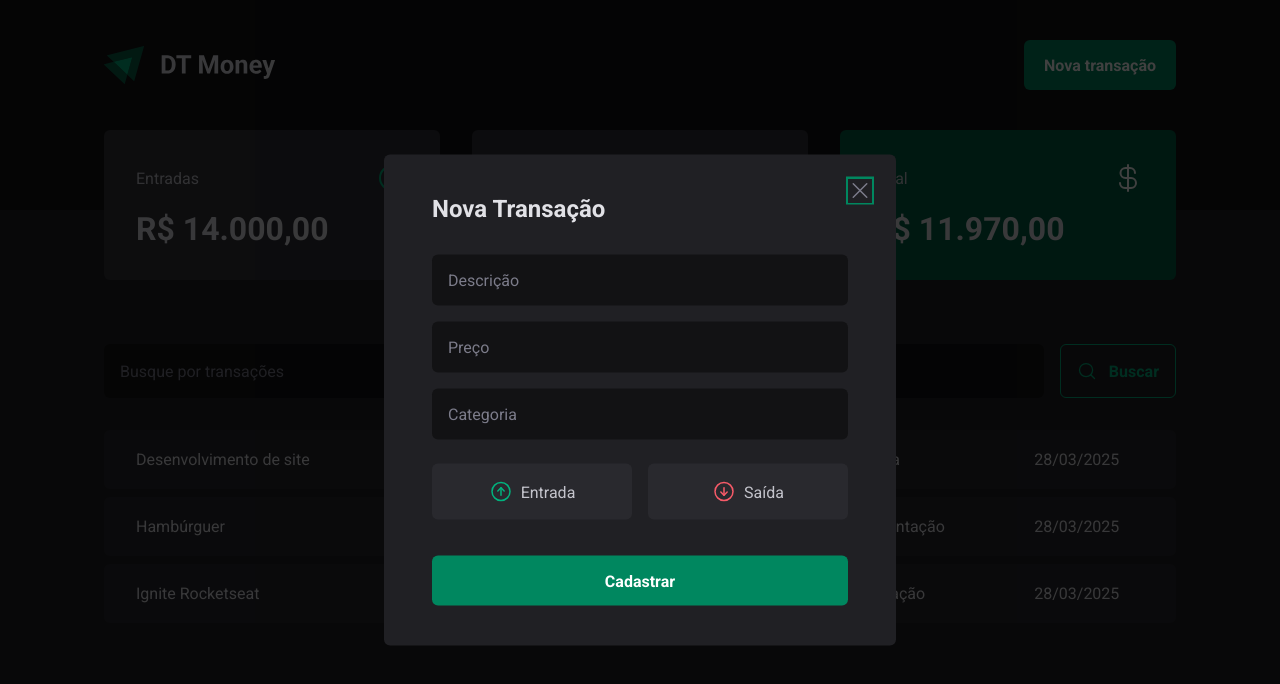
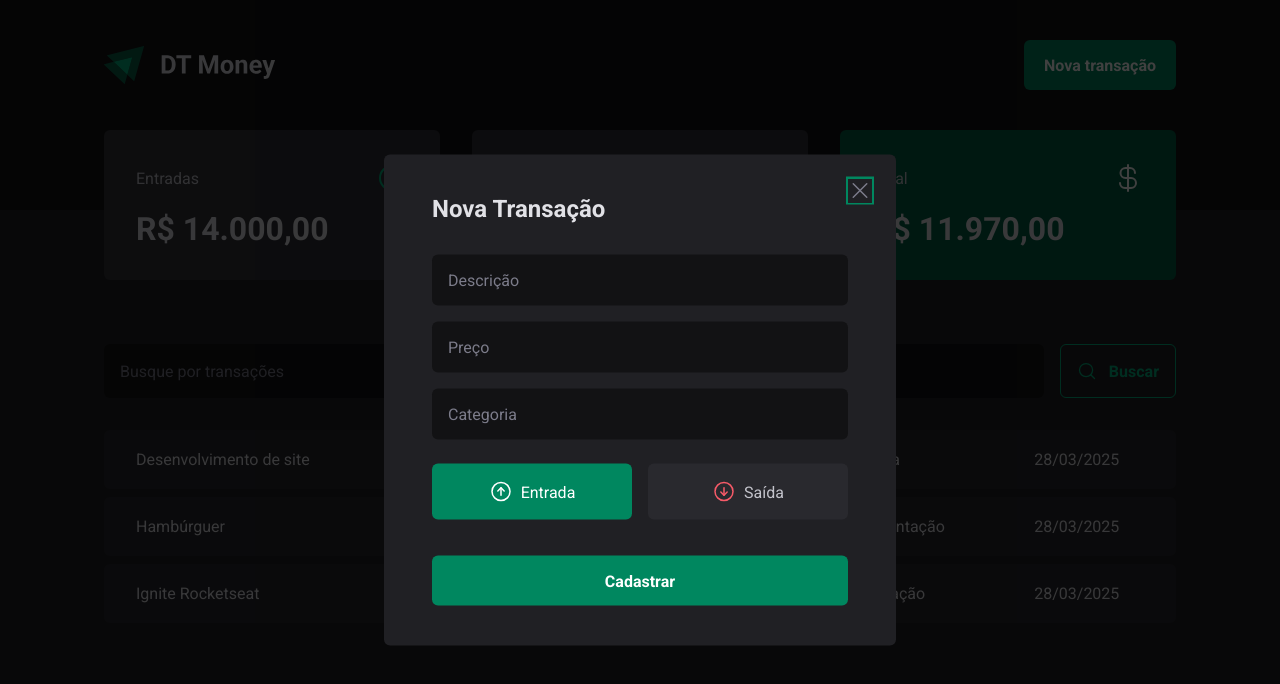
Before and after one commit to telesiago/Dondduu, a React (Vite) app: page / in a window 1280 px wide. Both pictures are taken after a click on the button "Nova transação". Shown: the top 684 px of the page. Built offline with nearby package versions, Linux system fonts and the light colour scheme; data requests are answered from the project's data file.

Commit message:
Controlled components

```diff
--- a/src/components/NewTransactionModal/index.tsx
+++ b/src/components/NewTransactionModal/index.tsx
@@ -1,7 +1,7 @@
 import * as Dialog from '@radix-ui/react-dialog';
 import { ArrowCircleDown, ArrowCircleUp, X } from "phosphor-react";
 import { zodResolver } from '@hookform/resolvers/zod';
-import { useForm } from 'react-hook-form';
+import { Controller, useForm } from 'react-hook-form';
 import * as z from 'zod';
 
 import { CloseButton, Content, Overlay, TransactionType, TransactionTypeButton } from './styles';
@@ -10,18 +10,22 @@
   description: z.string(),
   price: z.number(),
   category: z.string(),
-  // type: z.enum(['income', 'outcome']),
+  type: z.enum(['income', 'outcome']),
 });
 
 type NewTransactionFormInputs = z.infer<typeof newTransactionFormSchema>;
 
 export function NewTransactionModal() {
   const {
+    control,
     register,
     handleSubmit,
     formState: { isSubmitting }
   } = useForm<NewTransactionFormInputs>({
     resolver: zodResolver(newTransactionFormSchema),
+    defaultValues: {
+      type: 'income'
+    }
   })
 
   async function handleCreateNewTransaction(data: NewTransactionFormInputs) {
@@ -60,16 +64,27 @@
              {...register('category')}
            />
 
-           <TransactionType>
-             <TransactionTypeButton variant="income" value='income'>
+            <Controller
+             control={control}
+             name="type"
+             render={({ field }) => {
+               return (
+                 <TransactionType
+                   onValueChange={field.onChange}
+                   value={field.value}
+                 >
+                    <TransactionTypeButton variant="income" value="income">
                      <ArrowCircleUp size={24} />
                      Entrada
                     </TransactionTypeButton>
-             <TransactionTypeButton variant="outcome" value='outcome'>
+                    <TransactionTypeButton variant="outcome" value="outcome">
                      <ArrowCircleDown size={24} />
                      Saída
                     </TransactionTypeButton>
                   </TransactionType>
+                )
+              }}
+            />
 
            <button type="submit" disabled={isSubmitting}>
              Cadastrar
```
Lines whose indentation alone changed are shown as unchanged.
